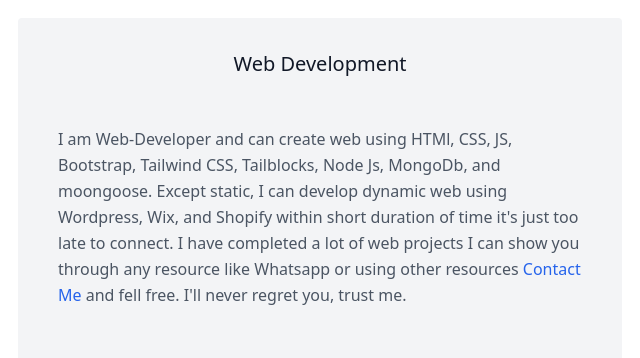
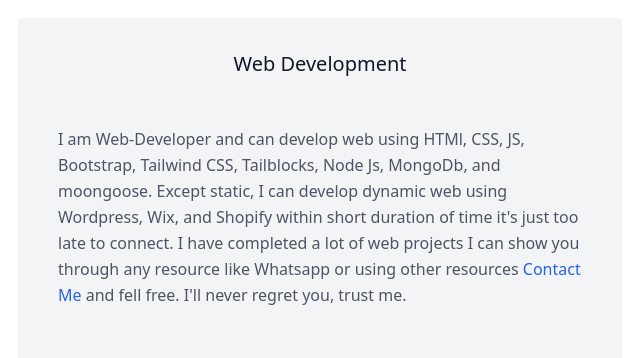
Before and after one commit to goyazain/goyazain, a plain HTML site: page index.html in a window 1280 px wide. Shown: the part 1520-1878 px from the top of the page, 2-642 px from the left. Drawn offline with nearby package versions, Linux system fonts and the light colour scheme.

Commit message:
Update index.html

```diff
--- a/index.html
+++ b/index.html
@@ -101,7 +101,7 @@
                 <div class="p-4 md:w-1/2 w-full">
                     <div class="h-full bg-gray-100 p-8 rounded">
                         <h3 class="text-xl font-medium title-font text-gray-900 mb-12 text-center">Web Development</h3>
-                        <p class="leading-relaxed mx-2 mb-6">I am Web-Developer and can create web using HTMl, CSS, JS,
+                        <p class="leading-relaxed mx-2 mb-6">I am Web-Developer and can develop web using HTMl, CSS, JS,
                             Bootstrap,
                             Tailwind CSS, Tailblocks, Node Js, MongoDb, and moongoose. Except static, I can develop dynamic web using Wordpress, Wix, and Shopify within short duration of time it's just too late to connect.
                             I have completed a lot of web projects I can show you through any resource like Whatsapp or
```
